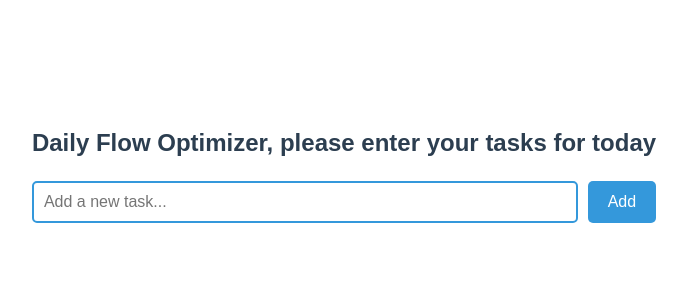
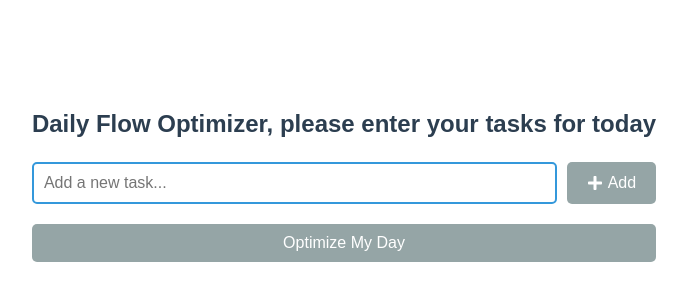
Before and after one commit to leobel/dailyflow-optimizer, a React (Vite) app in the folder src/webapp/: page / in a window 1280 px wide. Shown: the part 226-526 px from the top of the page, without its empty margins (296-983 px from the left). Built offline with nearby package versions, Linux system fonts and the light colour scheme.

Commit message:
refactoring & styling

```diff
--- a/src/webapp/src/App.tsx
+++ b/src/webapp/src/App.tsx
@@ -3,8 +3,8 @@ import styled from 'styled-components';
 import { CircularProgressbar } from 'react-circular-progressbar';
 import { FaPlus, FaTrash } from 'react-icons/fa';
 import 'react-circular-progressbar/dist/styles.css';
-import axios from 'axios';
-
+import { getPlan } from './services/plan.service';
+import { Schedule } from './models/schedule';
 const AppContainer = styled.div`
   max-width: 800px;
   margin: 0 auto;
@@ -23,7 +23,10 @@ const TaskInputContainer = styled.div`
   margin: 20px 0;
 `;
 
-const TaskInput = styled.input`
+const TaskInput = styled.input.attrs({
+  type: 'text',
+  placeholder: 'Add a new task...'
+})`
   flex: 1;
   padding: 10px;
   border: 2px solid #3498db;
@@ -31,20 +34,22 @@ const TaskInput = styled.input`
   font-size: 16px;
 `;
 
-const AddButton = styled.button`
+const AddButton = styled.button.attrs({
+  type: 'button'
+})<{ disabled?: boolean }>`
   padding: 10px 20px;
-  background-color: #3498db;
+  background-color: ${props => props.disabled ? '#95a5a6' : '#3498db'};
   color: white;
   border: none;
   border-radius: 5px;
   font-size: 16px;
-  cursor: pointer;
+  cursor: ${props => props.disabled ? 'not-allowed' : 'pointer'};
   display: flex;
   align-items: center;
   gap: 5px;
 
   &:hover {
-    background-color: #2980b9;
+    background-color: ${props => props.disabled ? '#95a5a6' : '#2980b9'};
   }
 `;
 
@@ -71,7 +76,9 @@ const TaskText = styled.span`
   text-align: left;
 `;
 
-const DeleteButton = styled.button`
+const DeleteButton = styled.button.attrs({
+  type: 'button'
+})`
   padding: 5px 10px;
   background-color: #e74c3c;
   color: white;
@@ -87,43 +94,53 @@ const DeleteButton = styled.button`
   }
 `;
 
-const SubmitButton = styled.button`
+const SubmitButton = styled.button.attrs({
+  type: 'button'
+})<{ disabled?: boolean }>`
   display: block;
   width: 100%;
   padding: 10px;
-  background-color: #2ecc71;
+  background-color: ${props => props.disabled ? '#95a5a6' : '#2ecc71'};
   color: white;
   border: none;
   border-radius: 5px;
   font-size: 16px;
-  cursor: pointer;
+  cursor: ${props => props.disabled ? 'not-allowed' : 'pointer'};
   margin-top: 10px;
 
   &:hover {
-    background-color: #27ae60;
+    background-color: ${props => props.disabled ? '#95a5a6' : '#27ae60'};
   }
 `;
 
 const ScheduleContainer = styled.div`
+  color: #2c3e50;
   margin-top: 30px;
 `;
 
+const ScheduleExplanation = styled.p`
+  text-align: left;
+  margin-bottom: 10px;
+  font-size: 18px;
+`;
+
 const ScheduleItem = styled.div`
+  display: flex;
+  align-items: start;
   background-color: #f8f9fa;
   padding: 15px;
   margin: 10px 0;
-  border-radius: 5px;
   box-shadow: 0 2px 4px rgba(0,0,0,0.1);
 `;
 
 const Time = styled.span`
   font-weight: bold;
-  color: #2c3e50;
 `;
 
 const Task = styled.span`
+  flex: 1;
   margin-left: 10px;
-  color: #2c3e50;
+  text-align: left;
 `;
 
 const LoadingContainer = styled.div`
@@ -139,17 +156,11 @@ const LoadingText = styled.p`
   color: #2c3e50;
 `;
 
-interface ScheduleItem {
-  time: string;
-  task: string;
-  explanation: string;
-}
-
 function App() {
   const [newTask, setNewTask] = useState('');
   const [tasks, setTasks] = useState<string[]>([]);
   const [loading, setLoading] = useState(false);
-  const [schedule, setSchedule] = useState<ScheduleItem[]>([]);
+  const [schedule, setSchedule] = useState<Schedule>();
 
   const handleAddTask = () => {
     if (newTask.trim()) {
@@ -167,9 +178,8 @@ function App() {
 
     setLoading(true);
     try {
-      const apiUrl = import.meta.env.VITE_API_URL + '/plan';
-      const response = await axios.post(apiUrl, { tasks: tasks.join('\n') });
-      setSchedule(response.data.schedule);
+      const schedule = await getPlan(tasks);
+      setSchedule(schedule);
     } catch (error) {
       console.error('Error planning schedule:', error);
     } finally {
@@ -183,14 +193,12 @@ function App() {
 
       <TaskInputContainer>
         <TaskInput
-          type="text"
-          placeholder="Add a new task..."
           value={newTask}
           onChange={(e) => setNewTask(e.target.value)}
           onKeyUp={(e) => e.key === 'Enter' && handleAddTask()}
         />
-        <AddButton onClick={handleAddTask}>
-           Add
+        <AddButton onClick={handleAddTask} disabled={loading || newTask.trim() === ''}>
+          <FaPlus /> Add
         </AddButton>
       </TaskInputContainer>
 
@@ -205,11 +213,9 @@ function App() {
         ))}
       </TaskList>
 
-      {tasks.length > 0 && (
-        <SubmitButton onClick={handleSubmit}>
-          Optimize My Day
-        </SubmitButton>
-      )}
+      <SubmitButton onClick={handleSubmit} disabled={loading || tasks.length === 0}>
+        Optimize My Day
+      </SubmitButton>
 
       {loading && (
         <LoadingContainer>
@@ -218,14 +224,14 @@ function App() {
         </LoadingContainer>
       )}
 
-      {schedule.length > 0 && (
+      {schedule && (
         <ScheduleContainer>
           <h2>Your Optimized Schedule</h2>
-          {schedule.map((item, index) => (
-            <ScheduleItem key={index}>
+          <ScheduleExplanation>{schedule.explanations.join(' ')}</ScheduleExplanation>
+          {schedule.tasks.map((item, index) => (
+            <ScheduleItem key={`schedule-item-${index}-${item.time}`}>
               <Time>{item.time}:</Time>
               <Task>{item.task}</Task>
-              <p>{item.explanation}</p>
             </ScheduleItem>
           ))}
         </ScheduleContainer>
--- /dev/null
+++ b/src/webapp/src/models/dtos/schedule-item.dto.ts
@@ -0,0 +1,5 @@
+export interface ScheduleItemDto {
+    time: string;
+    task: string;
+    explanation: string;
+}
--- /dev/null
+++ b/src/webapp/src/models/dtos/schedule.dto.ts
@@ -0,0 +1,5 @@
+import { ScheduleItemDto } from "./schedule-item.dto";
+
+export interface ScheduleDto {
+    items: ScheduleItemDto[];
+}
--- /dev/null
+++ b/src/webapp/src/models/schedule-item.ts
@@ -0,0 +1,4 @@
+export interface ScheduleItem {
+    time: string;
+    task: string;
+}
--- /dev/null
+++ b/src/webapp/src/models/schedule.ts
@@ -0,0 +1,6 @@
+import { ScheduleItem } from "./schedule-item";
+
+export interface Schedule {
+    explanations: string[];
+    tasks: ScheduleItem[];
+}
--- /dev/null
+++ b/src/webapp/src/services/plan.service.ts
@@ -0,0 +1,15 @@
+import axios from 'axios';
+import { Schedule } from '../models/schedule';
+import { ScheduleDto } from '../models/dtos/schedule.dto';
+import { ScheduleItemDto } from '../models/dtos/schedule-item.dto';
+
+export const getPlan = async (tasks: string[]): Promise<Schedule> => {
+    const apiUrl = import.meta.env.VITE_API_URL + '/plan';
+    const response = await axios.post<ScheduleDto>(apiUrl, { tasks: tasks.join('\n') });
+    return response.data.items.reduce((acc: Schedule, item: ScheduleItemDto) => {
+        acc.explanations.push(item.explanation);
+        const { time, task } = item;
+        acc.tasks.push({ time, task });
+        return acc;
+    }, { explanations: [], tasks: [] });
+}
```
